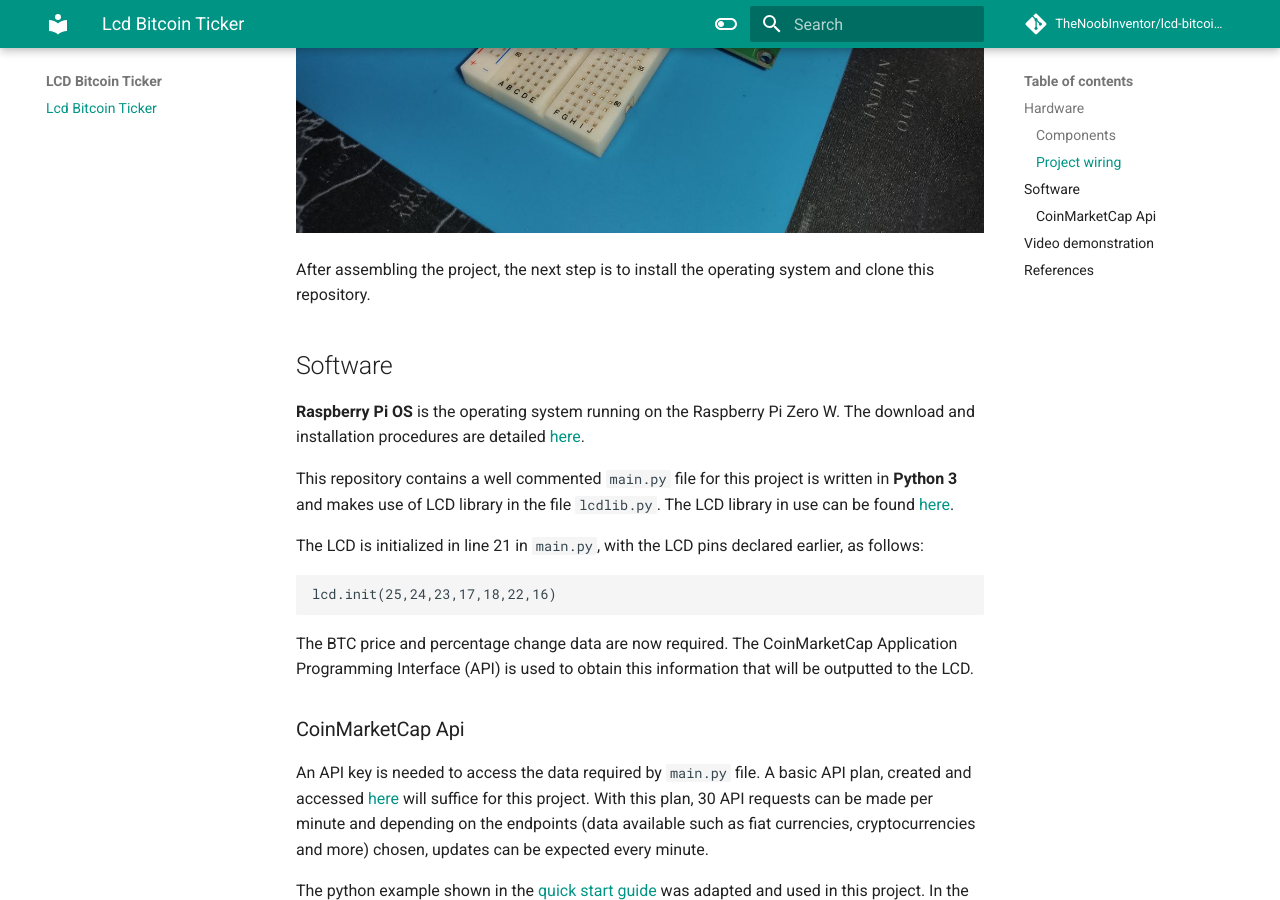
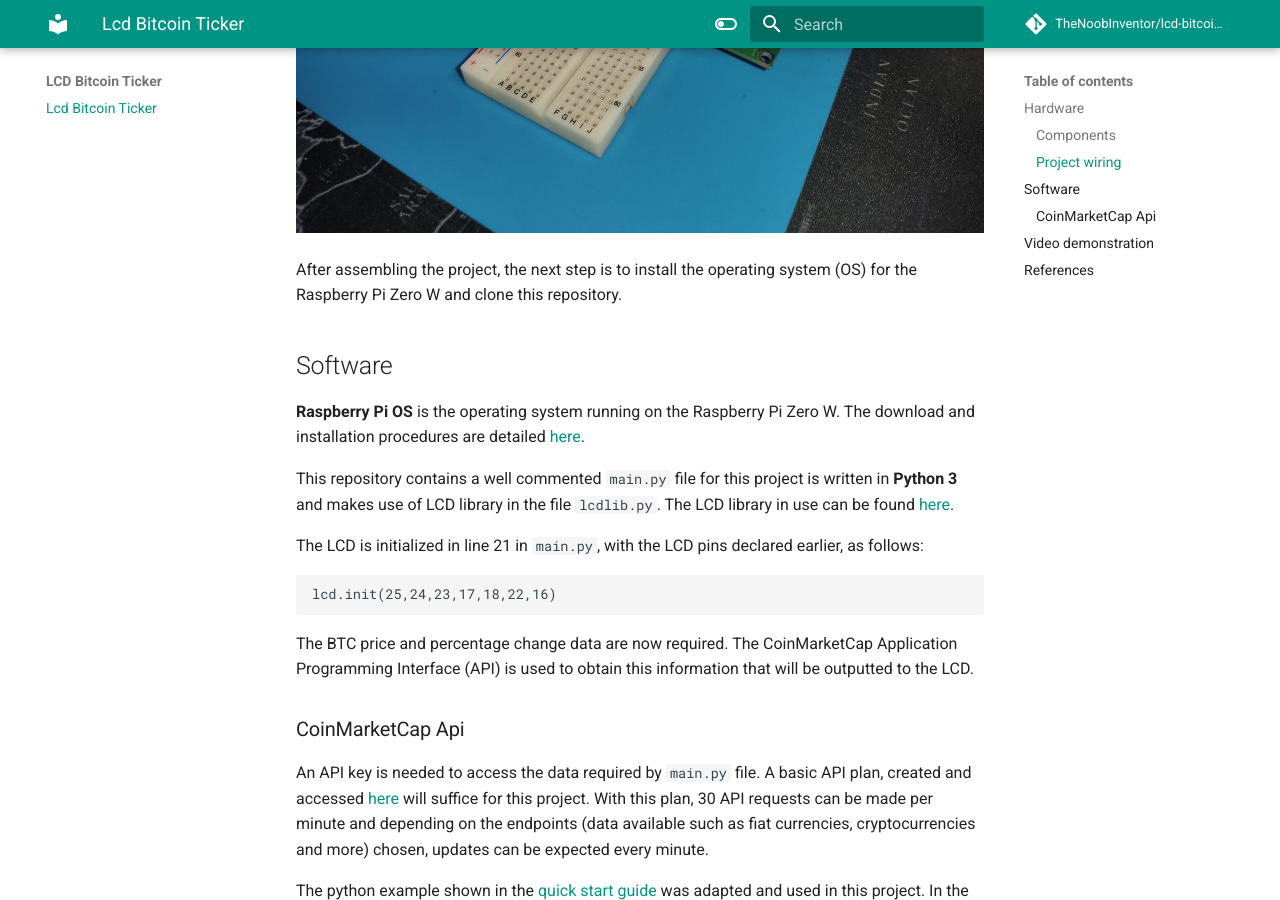
Before and after one commit to TheNoobInventor/bitcoin-ticker, an MkDocs documentation site: the page built from docs/index.md, in a window 1280 px wide and 900 px high, scrolled down 3625 px. Built offline with MkDocs 1.6.1 and Material for MkDocs 9.7.7, drawn with Linux system fonts in a browser that asks for light colours; comment, search, counter and statistics services are not loaded.

Commit message:
Updated vale_test.yml

````diff
--- a/docs/index.md
+++ b/docs/index.md
@@ -82,7 +82,7 @@
   <img src=images/angled_view.jpg>
 </p>
 
-After assembling the project, the next step is to install the operating system and clone this repository.
+After assembling the project, the next step is to install the operating system (OS) for the Raspberry Pi Zero W and clone this repository.
 
 ## Software
 
@@ -112,11 +112,9 @@
 }
 ```
 
-
 After the API key substitution, the program is executed by running the following command in the terminal:
 
-
-```
+```python
 python main.py
 ```
 
````
Also changed, not shown: 1 other file.
